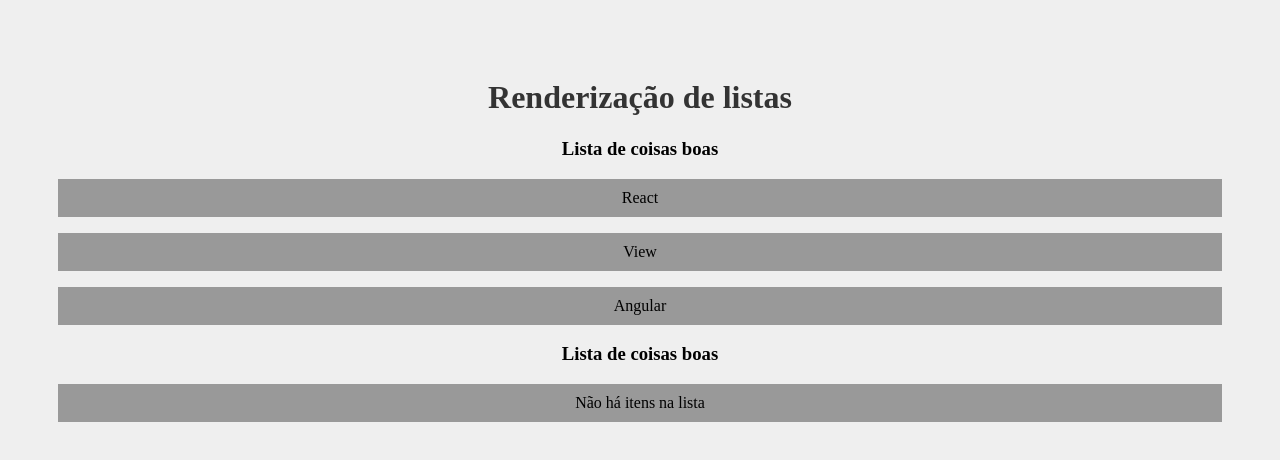
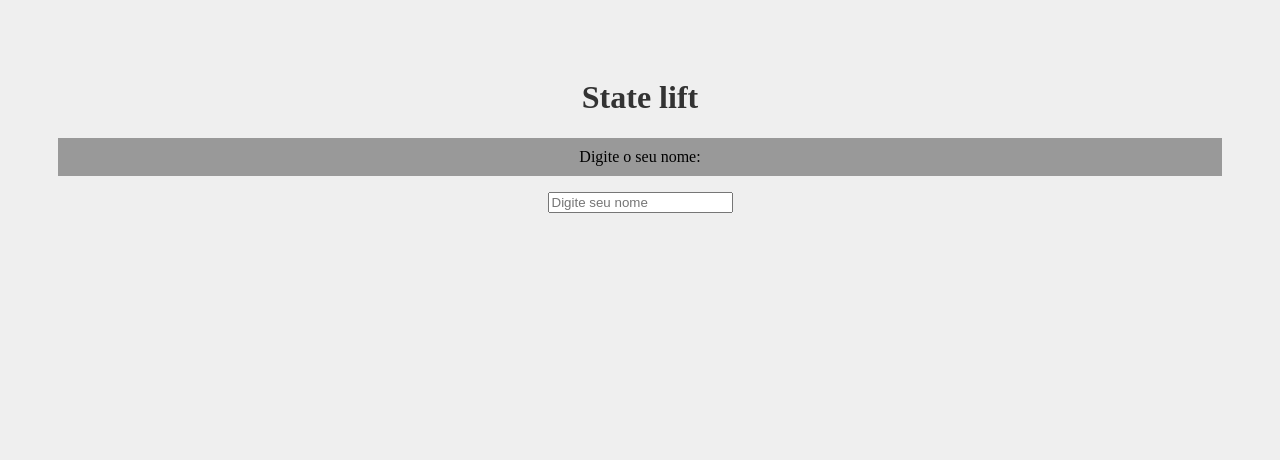
Before and after one commit to lucasgomes14/ReactCourse, a React (Create React App) app in the folder meu-projeto/: page / in a window 1280 px wide. Shown: the top 460 px of the page. Built offline with nearby package versions, Linux system fonts and the light colour scheme.

Commit message:
State Lift

```diff
--- a/meu-projeto/src/App.js
+++ b/meu-projeto/src/App.js
@@ -1,15 +1,18 @@
+import { useState } from 'react';
+
 import './App.css';
-import OutraLista from './components/OutraLista';
+import SeuNome from './components/SeuNome';
+import Saudacao from './components/Saudacao';
 
 function App() {
 
-  const meusItens = ["React", "View", "Angular"]
+  const [nome, setNome] = useState()
 
   return (
     <div className="App">
-      <h1>Renderização de listas</h1>
-      <OutraLista itens={meusItens} />
-      <OutraLista itens={[]} />
+      <h1>State lift</h1>
+      <SeuNome setNome={setNome} />
+      <Saudacao nome={nome} />
     </div>
   );
 }
--- /dev/null
+++ b/meu-projeto/src/components/Saudacao.js
@@ -0,0 +1,9 @@
+function Saudacao({ nome }) {
+    function gerarSaudacao(algumNome) {
+        return `Olá, ${algumNome}, tudo bem?`
+    }
+
+    return <>{nome && <p>{gerarSaudacao(nome)}</p>}</>
+}
+
+export default Saudacao
--- /dev/null
+++ b/meu-projeto/src/components/SeuNome.js
@@ -0,0 +1,10 @@
+function SeuNome({ setNome }) {
+    return (
+        <div>
+            <p>Digite o seu nome:</p>
+            <input type="text" placeholder="Digite seu nome" onChange={(e) => setNome(e.target.value)} />
+        </div>
+    )
+}
+
+export default SeuNome
```
